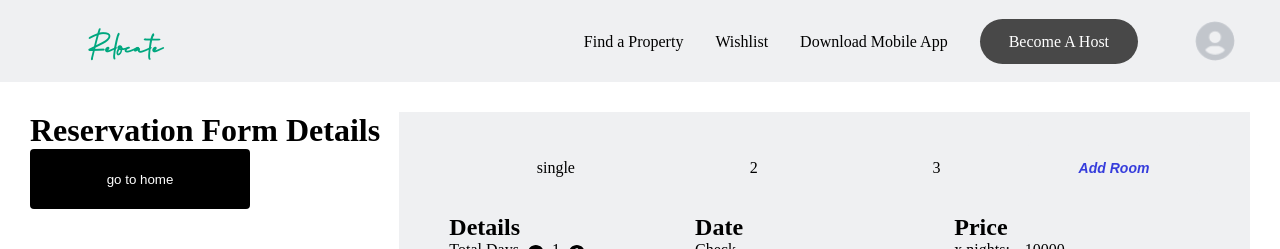
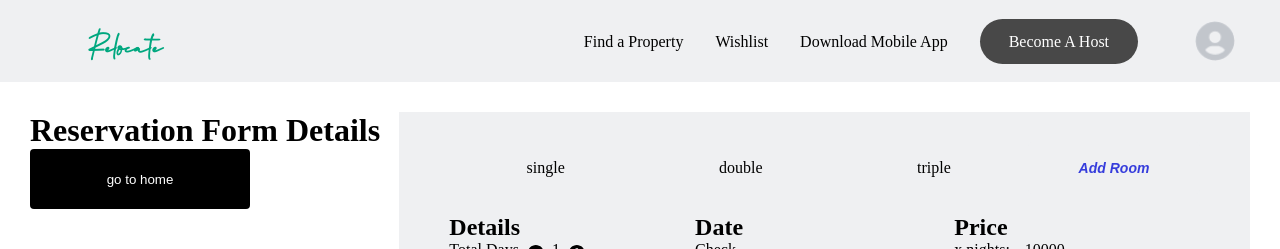
Before and after one commit to nekizz/final-project, a React (Create React App) app in the folder FE/: page /ReservationForm in a window 1280 px wide. Both pictures are taken after a click on the button "Add Room". Shown: the top 249 px of the page. Built offline with nearby package versions, Linux system fonts and the light colour scheme.

Commit message:
reservation-room-style

```diff
--- a/FE/src/components/ReservationFormFirst/ReservationFormFirst.js
+++ b/FE/src/components/ReservationFormFirst/ReservationFormFirst.js
@@ -101,6 +101,56 @@ function ReservationFormFirst({ handleSetCheckBill }) {
     }
   };
 
+  const addItem2 = () => {
+    let id = 1;
+    if (room.length > 0 && items.length > 0) {
+      id = room[room.length - 1].id + 1;
+    }
+
+    if (items.length > 0) {
+      setRooms((prev) => {
+        const newData = [
+          ...prev,
+          {
+            id: id,
+            name: "double",
+            address: "doanxem",
+            thumbnail:
+              "https://cf.bstatic.com/xdata/images/hotel/square600/46129592.webp?k=e23728804b1c260cf7c6e8cbc1ee4f917508f462ad3e3839f91a4138b9b2c686&o=&s=1",
+          },
+        ];
+        const jsonNewData = JSON.stringify(newData);
+        localStorage.setItem("rooms", jsonNewData);
+        return newData;
+      });
+    }
+  };
+
+  const addItem3 = () => {
+    let id = 1;
+    if (room.length > 0 && items.length > 0) {
+      id = room[room.length - 1].id + 1;
+    }
+
+    if (items.length > 0) {
+      setRooms((prev) => {
+        const newData = [
+          ...prev,
+          {
+            id: id,
+            name: "triple",
+            address: "doanxem",
+            thumbnail:
+              "https://cf.bstatic.com/xdata/images/hotel/square600/46129592.webp?k=e23728804b1c260cf7c6e8cbc1ee4f917508f462ad3e3839f91a4138b9b2c686&o=&s=1",
+          },
+        ];
+        const jsonNewData = JSON.stringify(newData);
+        localStorage.setItem("rooms", jsonNewData);
+        return newData;
+      });
+    }
+  };
+
   return (
     <div className={cx("reservation-form-first")}>
       <div className={cx("reservation-top")}>
@@ -109,8 +159,12 @@ function ReservationFormFirst({ handleSetCheckBill }) {
             <li className={cx("room-list-item")} onClick={addItem1}>
               single
             </li>
-            <li className={cx("room-list-item")}>2</li>
-            <li className={cx("room-list-item")}>3</li>
+            <li className={cx("room-list-item")} onClick={addItem2}>
+              double
+            </li>
+            <li className={cx("room-list-item")} onClick={addItem3}>
+              triple
+            </li>
           </ul>
         )}
         <Button className={cx("add")} medium onClick={addItem}>
```
Also changed, not shown: FE/src/pages/HostSite/HostPage/HostPage.js (added, +11 -0 lines), FE/src/pages/HostSite/HostPage/HostPage.module.css (added).
